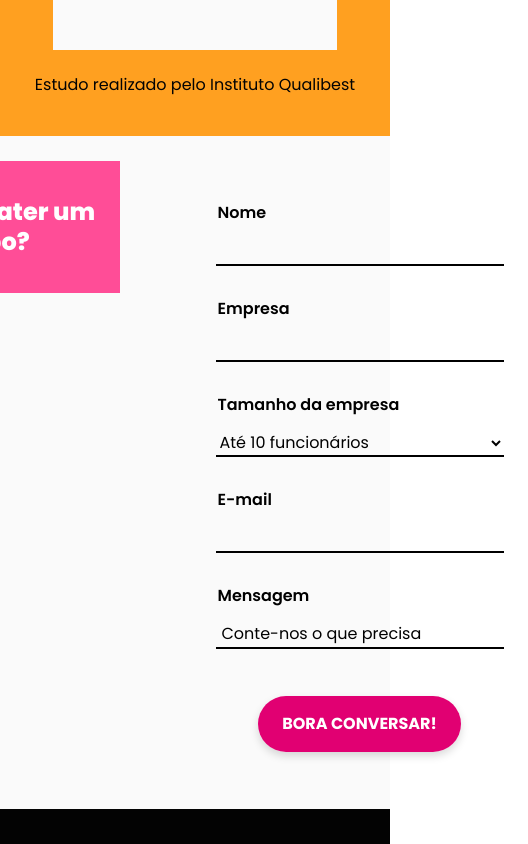
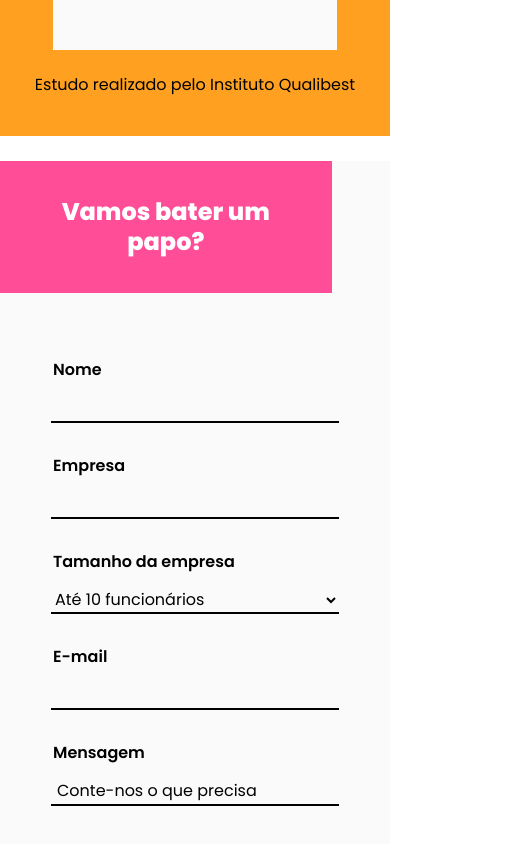
Before and after one commit to caiquesarkis/borogodo-next, a Next.js app: page /components/Contact in a window 390 px wide. Shown: the part 4060-4904 px from the top of the page, 528 px wide, since content can reach past the window. Built offline with nearby package versions, Linux system fonts and the light colour scheme.

Commit message:
Fixing anchors

```diff
--- a/pages/components/Contact/index.module.css
+++ b/pages/components/Contact/index.module.css
@@ -145,7 +145,7 @@ display: none;
 /* Mobile version */
 
 @media screen and (max-width: 939px) {
-  #contactPage {
+  .contactPage {
       display: block;
 
       padding: 0;
--- a/pages/components/MarketingData/index.js
+++ b/pages/components/MarketingData/index.js
@@ -13,7 +13,7 @@ export default function MarketingData() {
   const swiperRef = useRef();
 
   return (
-    <section id={styles.marketingData}>
+    <section id="marketing-data" className={styles.marketingData}>
       <h2 id={styles.marketingDataTitle}>Por que usar o marketing de influência?</h2>
 
       <div id={styles.marketingDataWrapper}>
--- a/pages/components/MarketingData/index.module.css
+++ b/pages/components/MarketingData/index.module.css
@@ -1,4 +1,4 @@
-#marketingData {
+.marketingData {
   font-style: normal;
 
   background: #FFA020;
```
